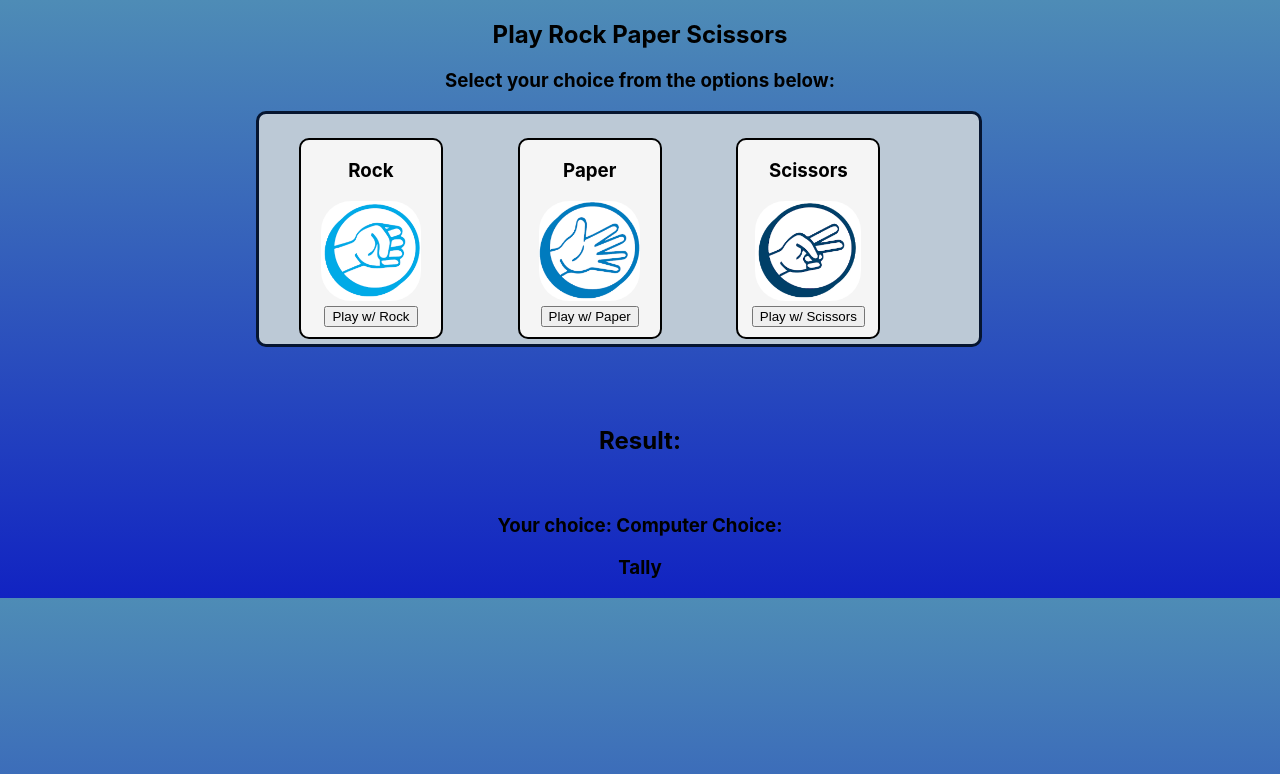
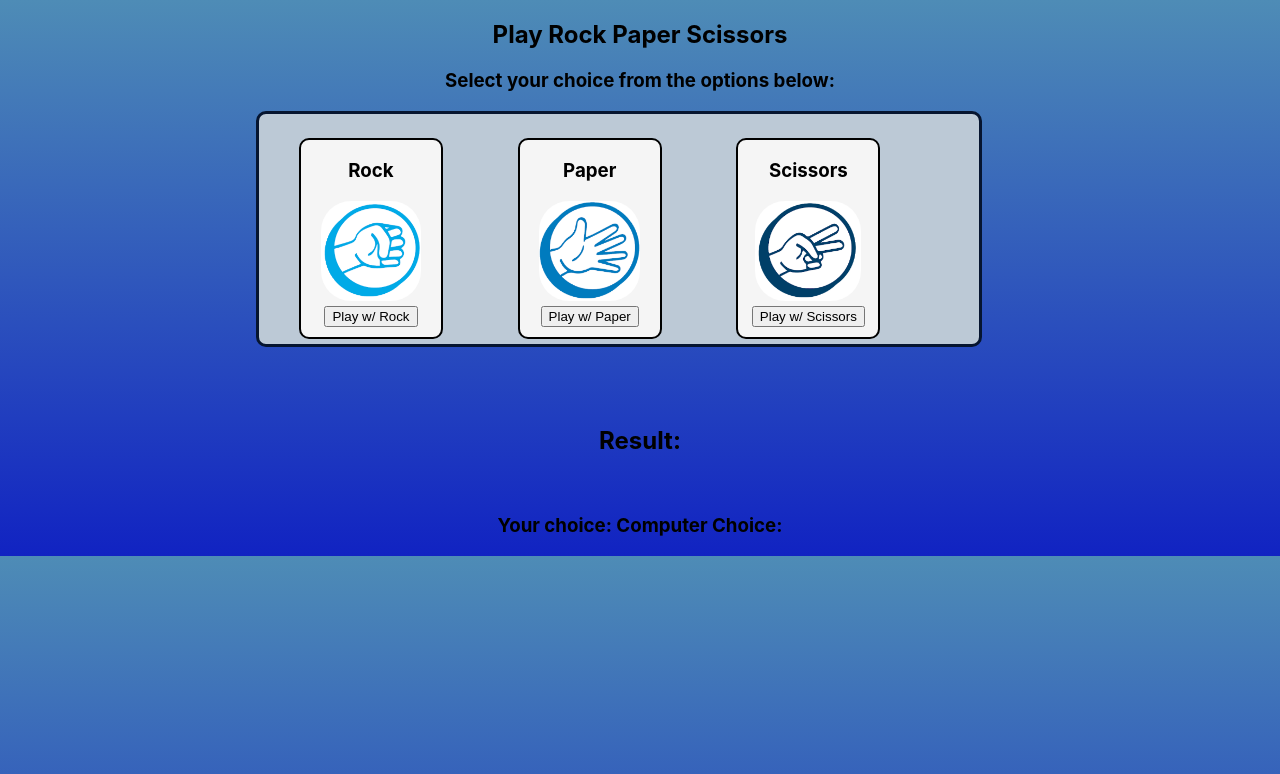
Before and after one commit to kaylawoodbury/rps_challenge, a React (Create React App) app: page / in a window 1280 px wide. Shown: the top 774 px of the page. Built offline with nearby package versions, Linux system fonts and the light colour scheme.

Commit message:
update app jsx to remove tally

```diff
--- a/src/App.jsx
+++ b/src/App.jsx
@@ -47,10 +47,7 @@ class App extends Component {
           <h2>Result:</h2><br/>
           <h3>Your choice:  Computer Choice:</h3>
           <h3>{this.state.results}</h3>
-          <div id="tally">
-            <h3>Tally</h3>
-            {gameTally}
-          </div>
+
         </div>
       </div>
     );
```
